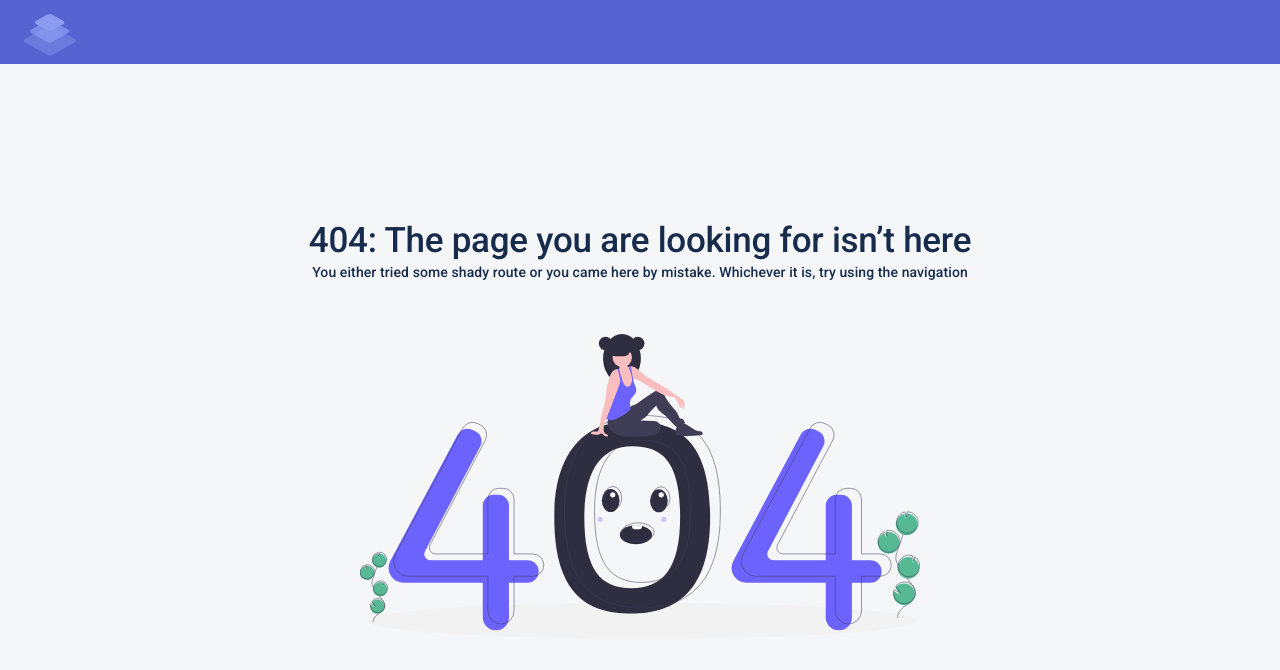
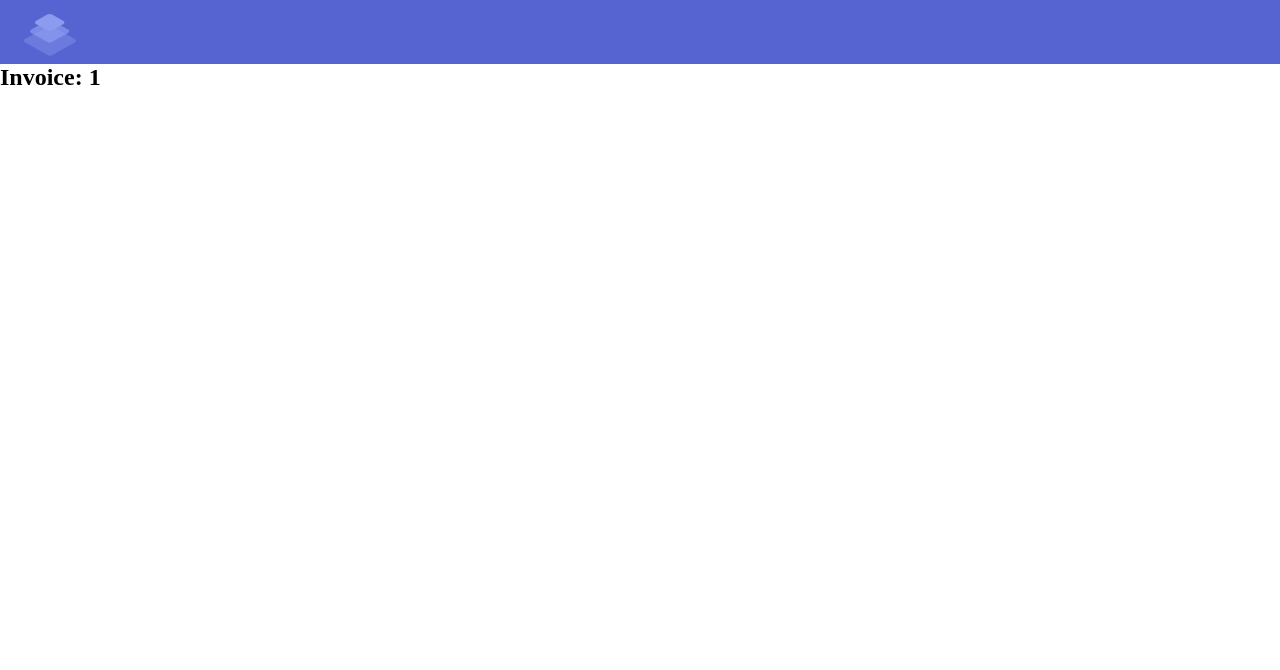
Before and after one commit to rskidmore1/whereisit-materialui, a React (Create React App) app: page /app/vehicles/1 in a window 1280 px wide. Before the commit this address led to /404. Shown: the top 670 px of the page. Built offline with nearby package versions, Linux system fonts and the light colour scheme; what google-maps-react would draw is missing.

Commit message:
Link from Vehicle list moving vehicleId in param and displaying on page

```diff
--- a/src/components/vehicle/VehicleListResults.js
+++ b/src/components/vehicle/VehicleListResults.js
@@ -13,7 +13,8 @@ import {
   TableHead,
   TablePagination,
   TableRow,
-  Typography
+  Typography,
+  Link
 } from '@material-ui/core';
 import getInitials from '../../utils/getInitials';
 
@@ -127,7 +128,9 @@ const VehicleListResults = ({ vehicles, ...rest }) => {
                         color="textPrimary"
                         variant="body1"
                       >
-                        {vehicle.name}
+                        <Link href={`/app/vehicles/${vehicle.vehicleId}`}>{vehicle.name}</Link>
+
+
                       </Typography>
                     </Box>
                   </TableCell>
--- /dev/null
+++ b/src/pages/VehicleProfile.js
@@ -0,0 +1,28 @@
+import { Helmet } from 'react-helmet';
+import { Box, Container } from '@material-ui/core';
+import {useParams} from 'react-router-dom';
+
+
+import React from 'react';
+
+
+// export default class VehicleProfile extends React.Component{
+
+
+// render(){
+// let params = useParams();
+//   return (
+//       <>
+
+//    {}
+//   </>
+
+//   )
+// }
+// }
+
+
+export default function VehicleProfile(){
+  let params = useParams();
+  return <h2>Invoice: {params.vehicleId}</h2>;
+}
```
Also changed, not shown: src/routes.js (+9 -0 lines).
